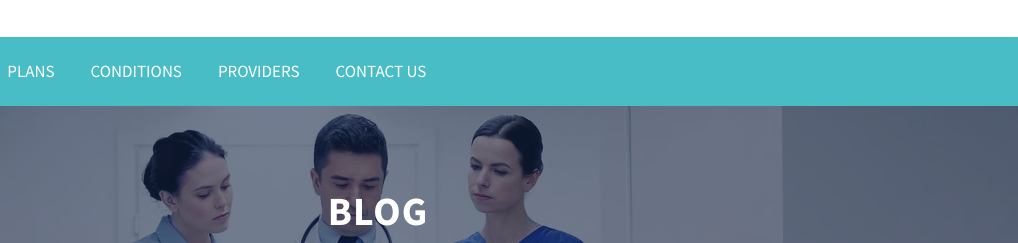
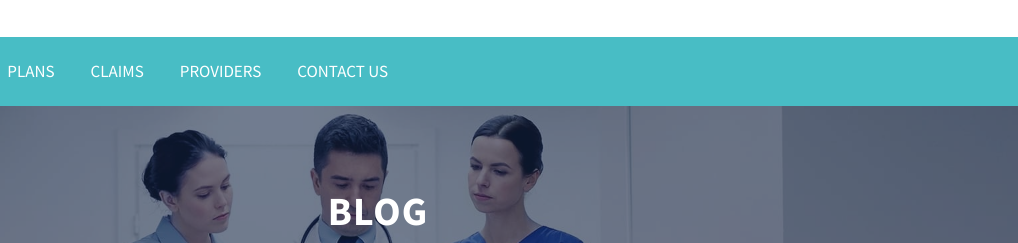
Before and after one commit to V4HI/website, a website: page blog.html in a window 1280 px wide. Shown: the part 165-408 px from the top of the page, 262-1280 px from the left. Drawn offline with Linux system fonts and the light colour scheme; some packages are replaced by stand-ins of ours.

Commit message:
Update blog.html

```diff
--- a/blog.html
+++ b/blog.html
@@ -176,8 +176,8 @@ FACEBOOK: https://www.facebook.com/themefisher
         <li class="nav-item @@service">
           <a class="nav-link" href="service.html">Plans</a>
         </li>
-        <li class="nav-item @@conditions">
-          <a class="nav-link" href="gallery.html">Conditions</a>
+        <li class="nav-item @@gallery">
+          <a class="nav-link" href="gallery.html">Claims</a>
         </li>
         <li class="nav-item @@team">
           <a class="nav-link" href="team.html">Providers</a>
```
